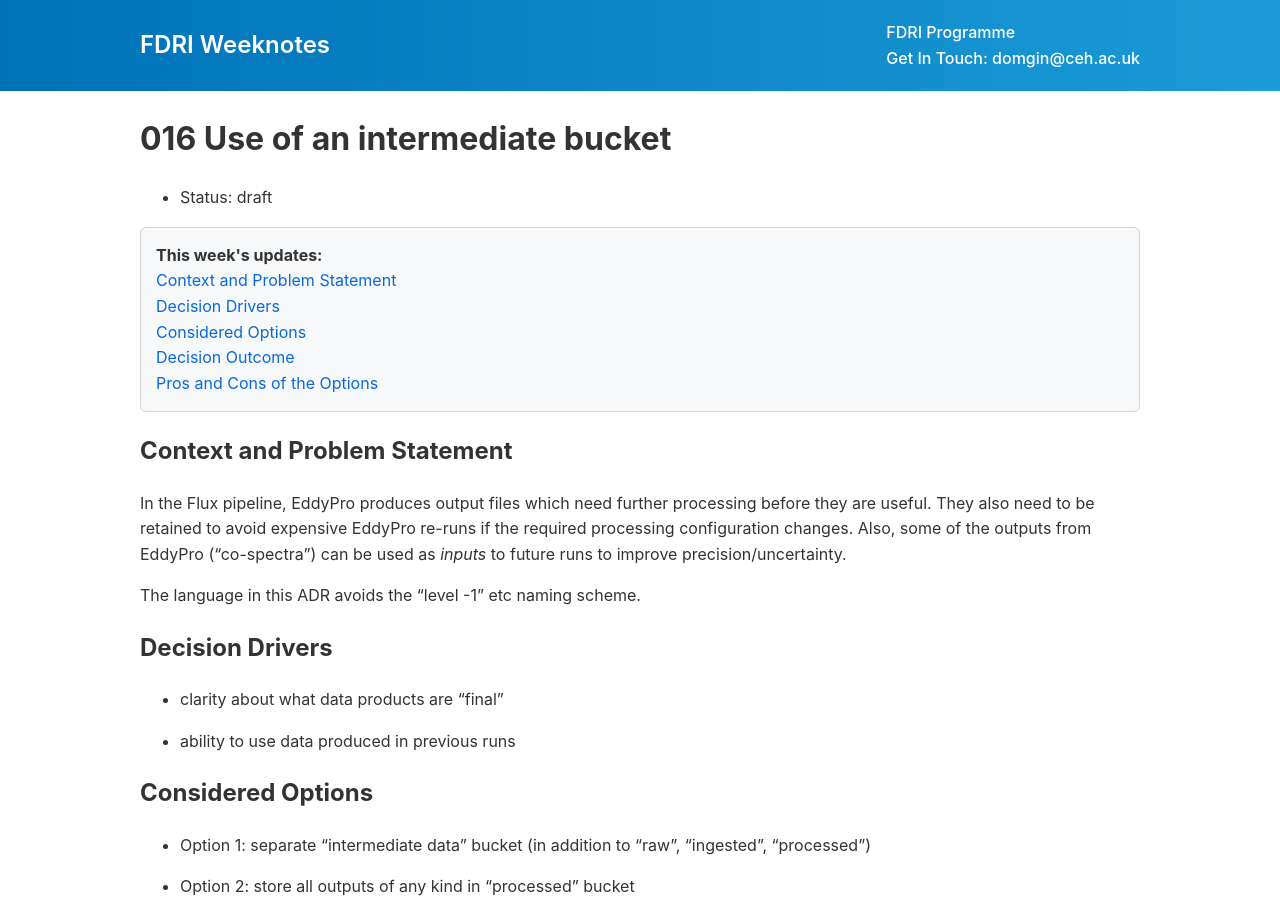
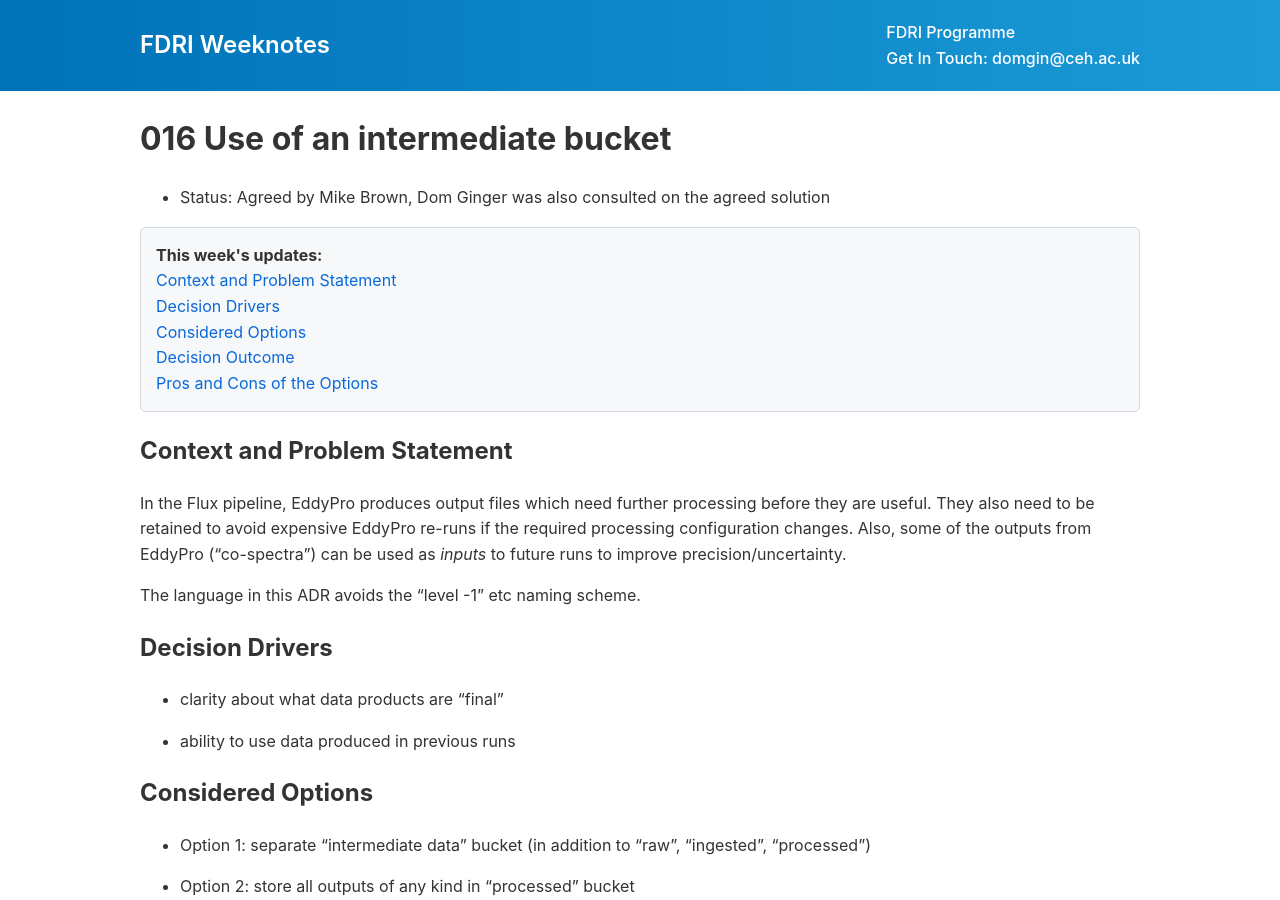
Before and after one commit to NERC-CEH/fdri_words, a Jekyll site: the page built from adrs/016-Intermediate-Bucket.md, in a window 1280 px wide and 900 px high. Built offline with Jekyll 4.4.1, drawn with Linux system fonts in a browser that asks for light colours; our own code applies the rules of GitHub Pages for plain Markdown files.

Commit message:
Update 016-Intermediate-Bucket.md

```diff
--- a/adrs/016-Intermediate-Bucket.md
+++ b/adrs/016-Intermediate-Bucket.md
@@ -1,6 +1,6 @@
 # 016 Use of an intermediate bucket
 
-- Status: draft
+- Status: Agreed by Mike Brown, Dom Ginger was also consulted on the agreed solution
 
 ## Context and Problem Statement
 
```
